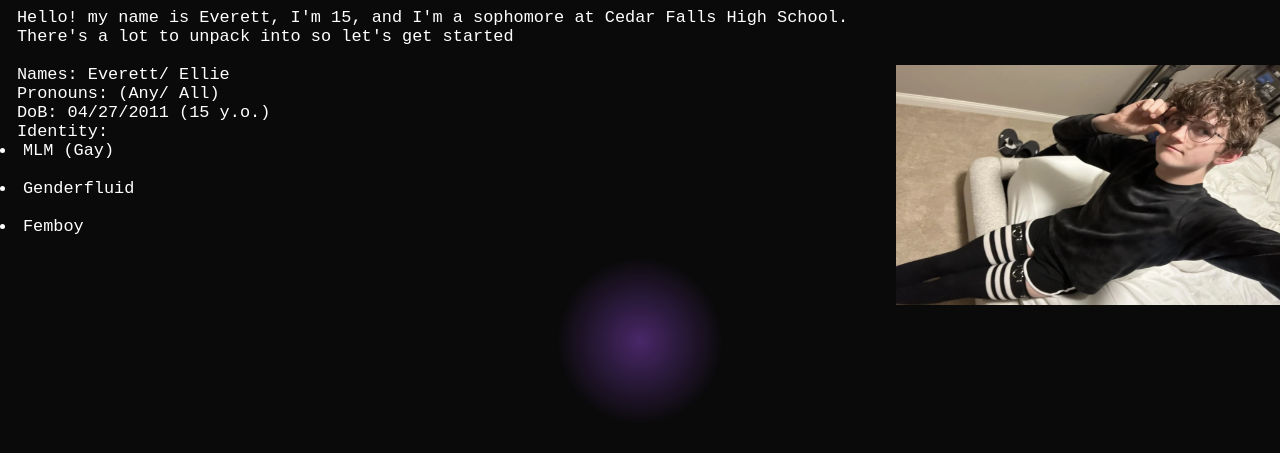
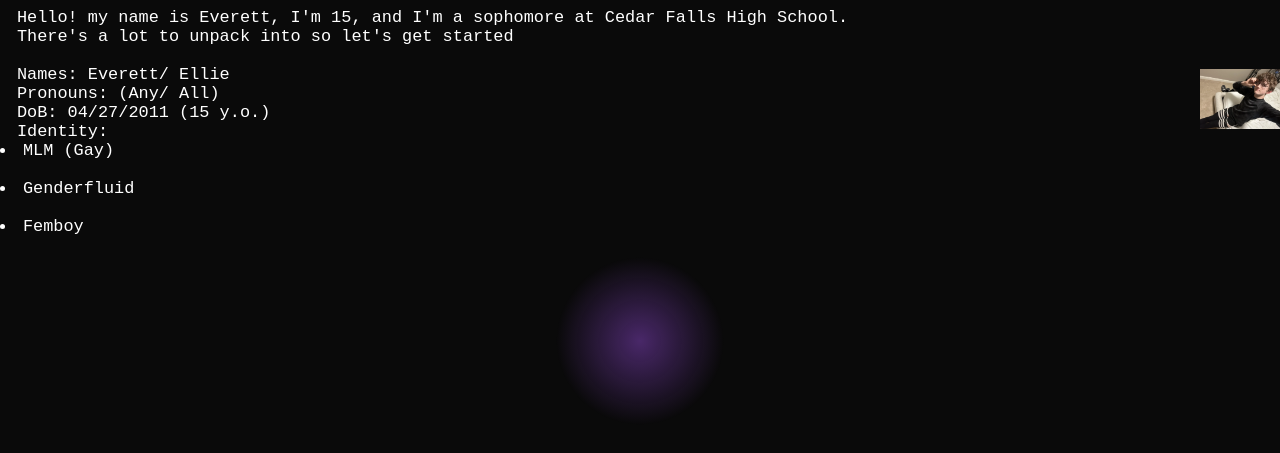
Before and after one commit to Len-01000101/MySite, a plain HTML site: page index.html in a window 1280 px wide. Shown: the part 59-512 px from the top of the page. Drawn offline with Linux system fonts and the light colour scheme.

Commit message:
Update index.html

```diff
--- a/index.html
+++ b/index.html
@@ -68,7 +68,7 @@
             &emsp;Hello! my name is Everett, I'm 15, and I'm a sophomore at Cedar Falls High School.<br>
             &emsp;There's a lot to unpack into so let's get started<br><br>
             &emsp;Names: Everett/ Ellie
-            <img src="Resources/fav.png" height=30% width=30% align="right"></img>&emsp;&emsp;&emsp;<br>
+            <img src="Resources/fav.png" style="width:80px;height:auto;float:right;margin:4px 0 4px 12px;"></img><br>
             &emsp;Pronouns: (Any/ All)<br>
             &emsp;DoB: 04/27/2011 (15 y.o.)<br>
             &emsp;Identity:
```
